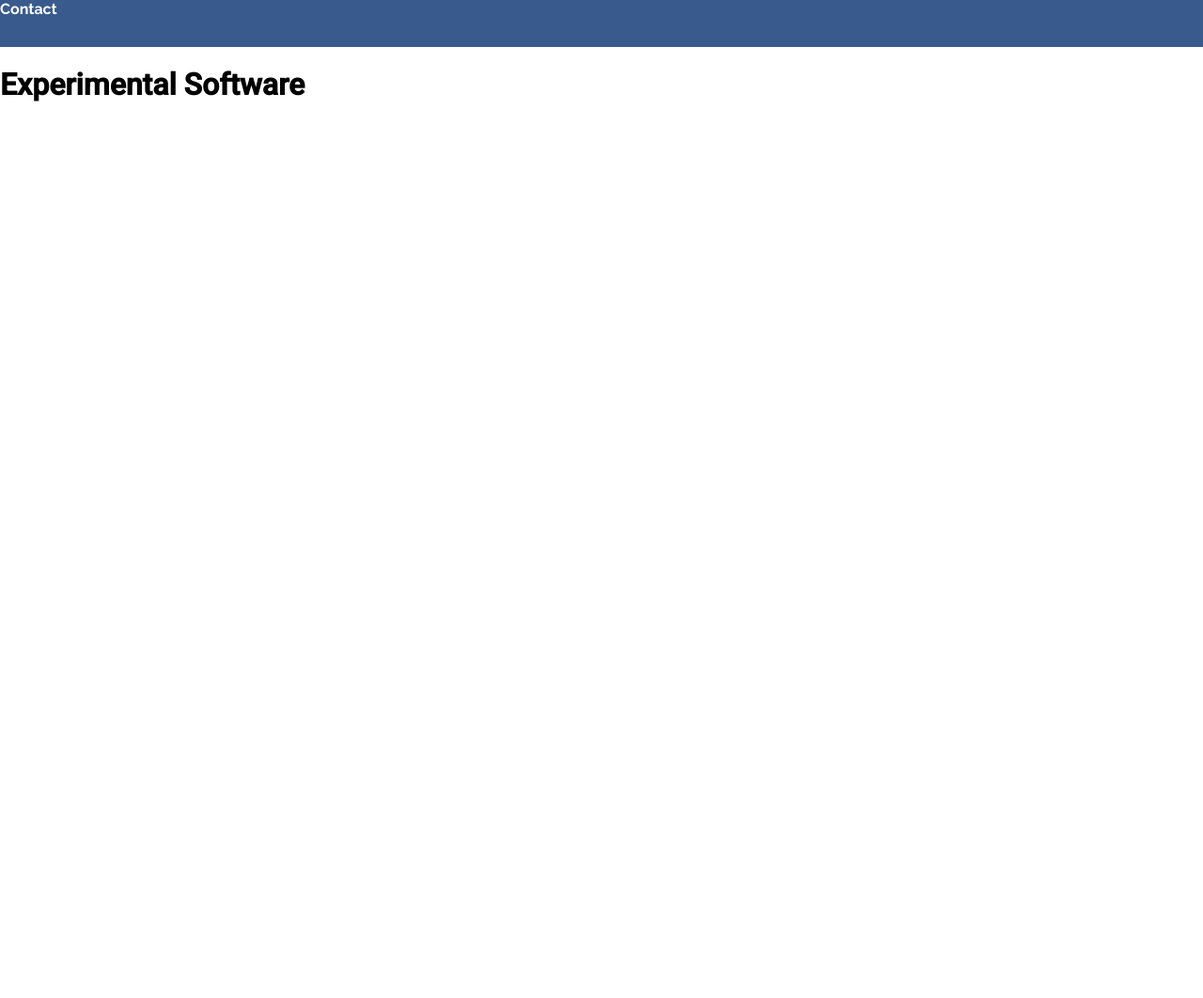
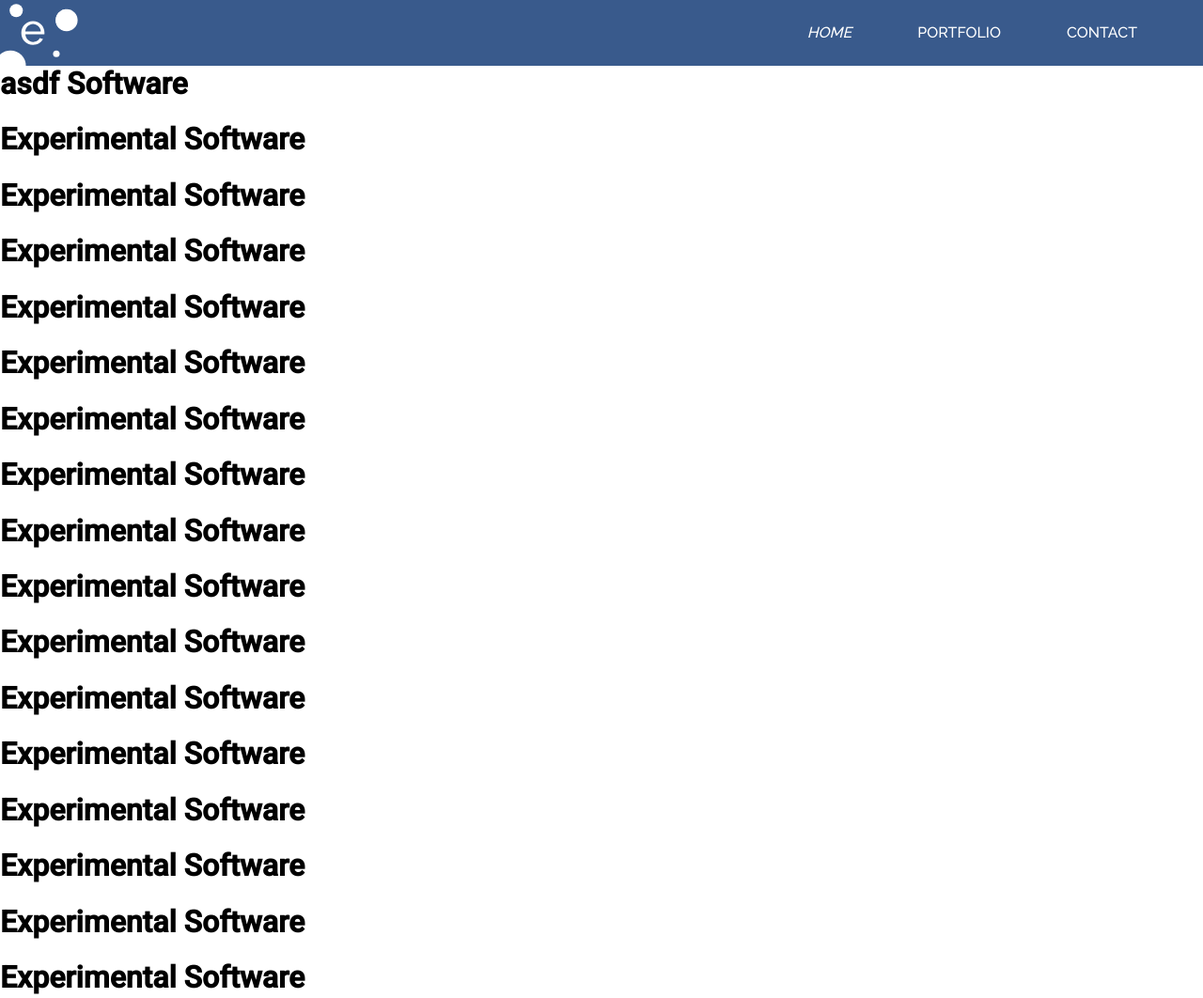
Before and after one commit to Experimental-Software-Studio/experimental-software-studio.github.io, a Gatsby site: page / in a window 1280 px wide. Shown: the top 1062 px of the page at 94% size. Before the commit the page ends 800 px from the top, so only its background shows below. Built offline with nearby package versions, Linux system fonts and the light colour scheme; Gatsby itself is replaced by a stand-in of ours.

Commit message:
made header

```diff
--- a/src/components/Header/index.jsx
+++ b/src/components/Header/index.jsx
@@ -1,11 +1,43 @@
 import React from "react";
 import { Link } from "gatsby";
-import "./styles.css";
+import PropTypes from "prop-types";
 
-const Header = () => (
-  <div className="header">
-    <Link to="/contact">Contact</Link>
-  </div>
-);
+import { pageEnum } from "../../constants";
+import LogoSquareCircle from "../../images/logo-square-circle.svg";
+import styles from "./styles.module.css";
+
+const Header = ({ page }) => {
+  const homePageClass = page === pageEnum.HOME ? styles.active : "";
+  const portfolioPageClass = page === pageEnum.PORTFOLIO ? styles.active : "";
+  const contactPageClass = page === pageEnum.CONTACT ? styles.active : "";
+
+  return (
+    <div className={styles.header}>
+      <img className={styles.flexChild} src={LogoSquareCircle} alt="logo" />
+
+      <div className={styles.flexChild}>
+        <Link to="/" className={[styles.link, homePageClass].join(" ")}>
+          HOME
+        </Link>
+        <Link
+          to="/portfolio"
+          className={[styles.link, portfolioPageClass].join(" ")}
+        >
+          PORTFOLIO
+        </Link>
+        <Link
+          to="/contact"
+          className={[styles.link, contactPageClass].join(" ")}
+        >
+          CONTACT
+        </Link>
+      </div>
+    </div>
+  );
+};
+
+Header.propTypes = {
+  page: PropTypes.number.isRequired,
+};
 
 export default Header;
--- a/src/components/Header/styles.css
+++ /dev/null
@@ -1,13 +0,0 @@
-@import "../../styles/variables.css";
-
-a {
-  color: white;
-  font-family: "Raleway", sans-serif;
-  font-weight: bold;
-  text-decoration: none;
-}
-
-.header {
-  height: 50px;
-  background-color: var(--color-experimental-blue);
-}
--- /dev/null
+++ b/src/components/Header/styles.module.css
@@ -0,0 +1,29 @@
+@import "../../styles/variables.css";
+
+.header {
+  height: var(--header-height);
+  background-color: var(--color-experimental-blue);
+  display: flex;
+  flex-direction: row;
+  justify-content: space-between;
+  position: fixed;
+  top: 0;
+  width: 100%;
+}
+
+.flexChild {
+  flex: 0;
+}
+
+.link {
+  color: white;
+  font-family: "Raleway", sans-serif;
+  font-weight: 500;
+  text-decoration: none;
+  line-height: var(--header-height);
+  margin-right: var(--header-height);
+}
+
+.active {
+  font-style: italic;
+}
--- /dev/null
+++ b/src/components/Layout/index.jsx
@@ -0,0 +1,21 @@
+import React from "react";
+import PropTypes from "prop-types";
+import Header from "../Header";
+import styles from "./styles.module.css";
+
+const Layout = ({ page, children }) => {
+  return (
+    <>
+      <Header page={page} />
+      <main className={styles.content}>{children}</main>
+      {/* <Footer /> TODO */}
+    </>
+  );
+};
+
+Layout.propTypes = {
+  page: PropTypes.number.isRequired,
+  children: PropTypes.node.isRequired,
+};
+
+export default Layout;
--- /dev/null
+++ b/src/components/Layout/styles.module.css
@@ -0,0 +1,5 @@
+@import "../../styles/variables.css";
+
+.content {
+  margin-top: var(--header-height);
+}
--- /dev/null
+++ b/src/constants.js
@@ -0,0 +1,5 @@
+export const pageEnum = {
+  HOME: 0,
+  PORTFOLIO: 1,
+  CONTACT: 2,
+};
--- a/src/pages/index.jsx
+++ b/src/pages/index.jsx
@@ -1,12 +1,33 @@
 import React from "react";
+
 import SEO from "../components/SEO";
-import Header from "../components/Header";
+import Layout from "../components/Layout";
+import { pageEnum } from "../constants";
 
 const HomePage = () => (
   <div>
     <SEO title="Home" />
-    <Header />
-    <h1>Experimental Software</h1>
+    <Layout page={pageEnum.HOME}>
+      <h1>asdf Software</h1>
+      <h1>Experimental Software</h1>
+      <h1>Experimental Software</h1>
+      <h1>Experimental Software</h1>
+      <h1>Experimental Software</h1>
+      <h1>Experimental Software</h1>
+      <h1>Experimental Software</h1>
+      <h1>Experimental Software</h1>
+      <h1>Experimental Software</h1>
+      <h1>Experimental Software</h1>
+      <h1>Experimental Software</h1>
+      <h1>Experimental Software</h1>
+      <h1>Experimental Software</h1>
+      <h1>Experimental Software</h1>
+      <h1>Experimental Software</h1>
+      <h1>Experimental Software</h1>
+      <h1>Experimental Software</h1>
+      <h1>Experimental Software</h1>
+      <h1>Experimental Software</h1>
+    </Layout>
   </div>
 );
 
--- a/src/styles/global.css
+++ b/src/styles/global.css
@@ -1,4 +1,4 @@
-@import url("https://fonts.googleapis.com/css2?family=Alegreya+Sans:wght@700&family=Poppins:wght@700&family=Raleway:wght@400;700&family=Roboto:ital,wght@0,400;0,500;1,400;1,500&display=swap");
+@import url("https://fonts.googleapis.com/css2?family=Alegreya+Sans:wght@700&family=Poppins:wght@700&family=Raleway:wght@400;500;700&family=Roboto:ital,wght@0,400;0,500;1,400;1,500&display=swap");
 
 html,
 body {
--- a/src/styles/variables.css
+++ b/src/styles/variables.css
@@ -1,3 +1,4 @@
 :root {
   --color-experimental-blue: #395a8c;
+  --header-height: 70px;
 }
```
Also changed, not shown: src/pages/contact.jsx (added, +34 -0 lines), src/pages/portfolio.jsx (added, +34 -0 lines).
